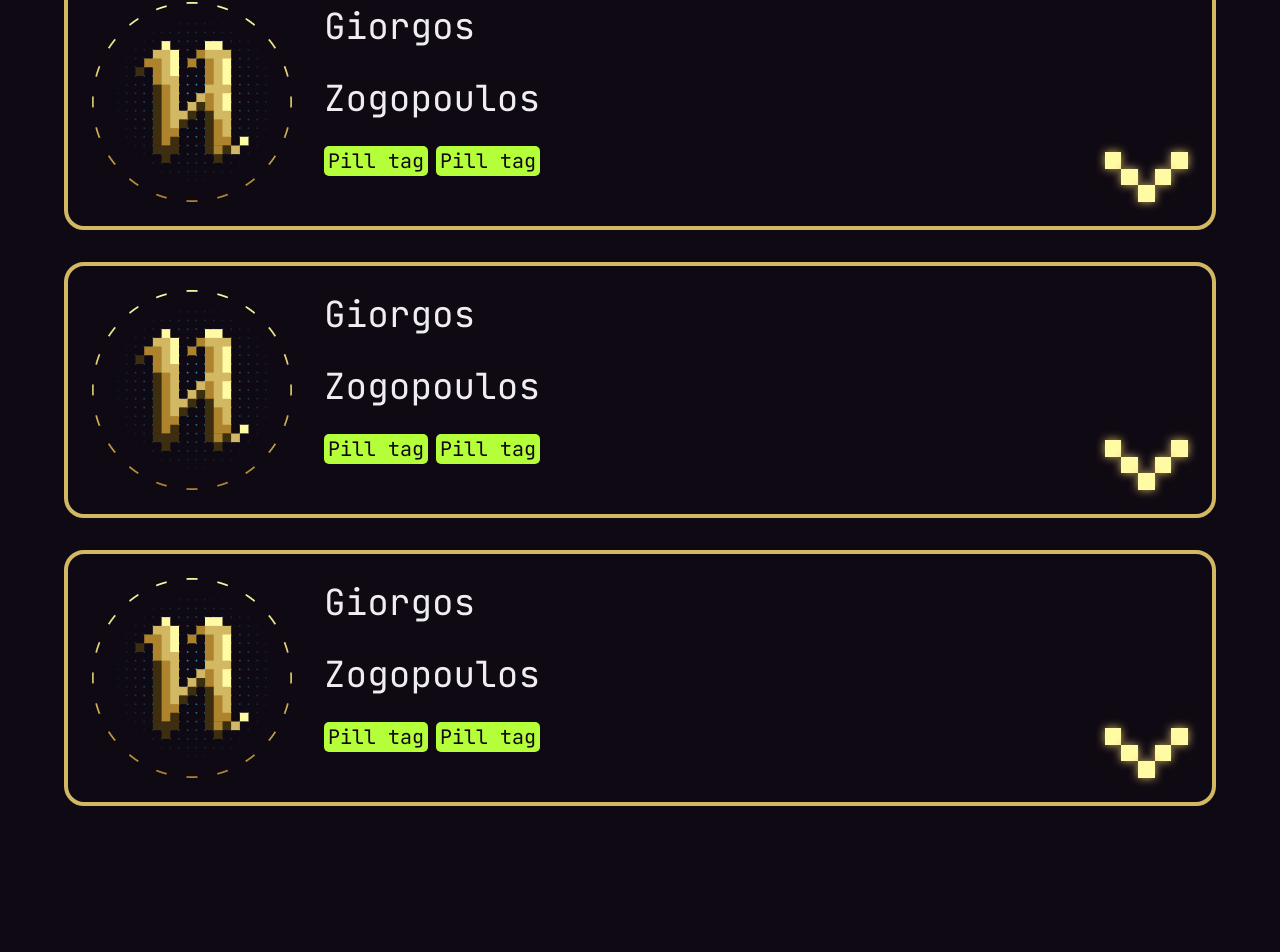
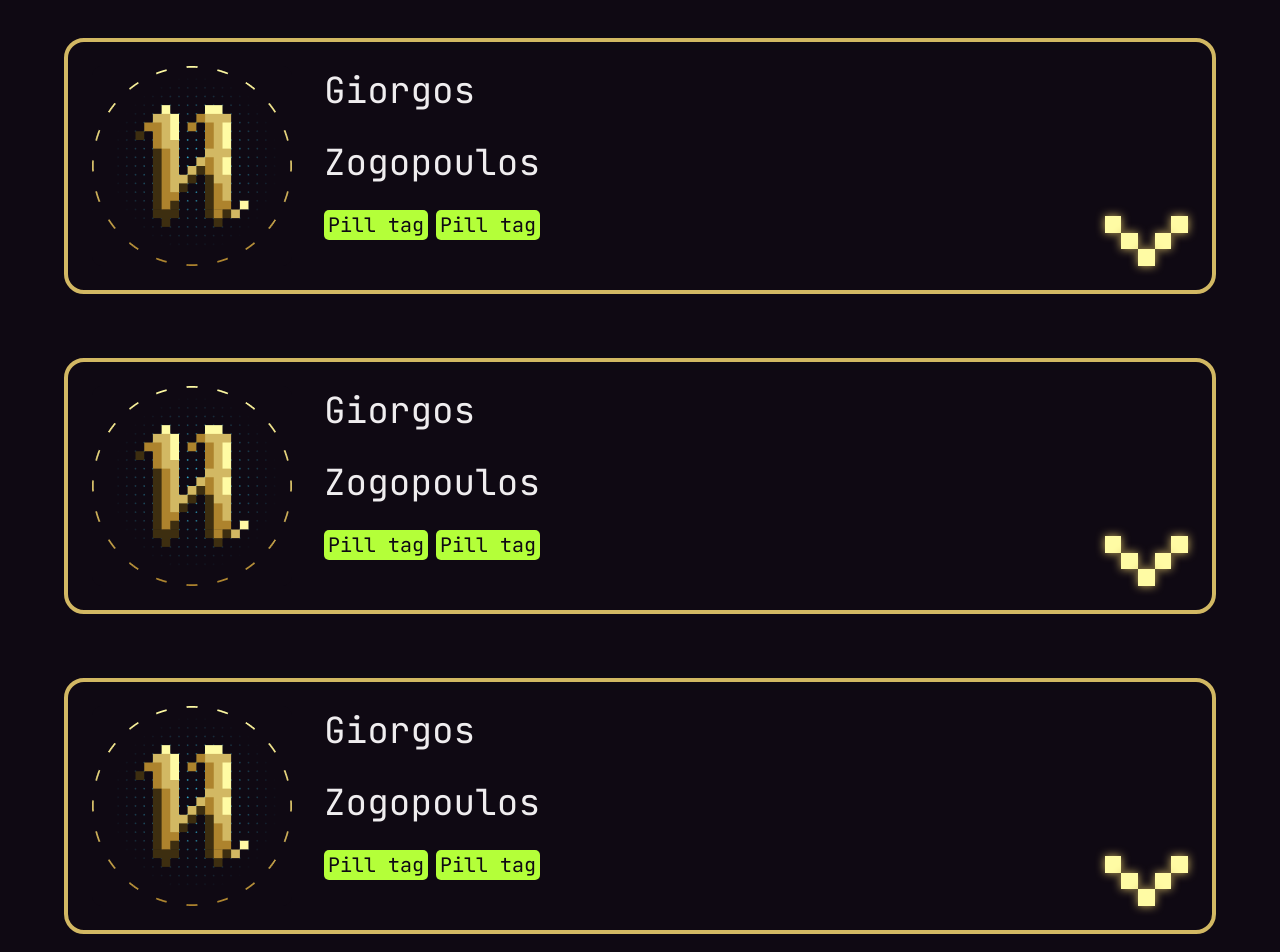
Before and after one commit to giannishorgos/Hacktoberfest-2023, an Angular app in the folder hacktoberfest/: page / in a window 1280 px wide. Shown: the part 857-1809 px from the top of the page. Built offline with nearby package versions, Linux system fonts and the light colour scheme.

Commit message:
participant card, arrow animation

```diff
--- /dev/null
+++ b/hacktoberfest/src/app/shared/participant-card/details/details.component.css
@@ -0,0 +1,64 @@
+.expand-element,
+.collapse-element {
+  width: calc(5 * 16.64px); /* 16.64 each box */
+  height: calc(3 * 16.64px);
+  align-self: flex-end;
+  /* position: absolute;
+  left: 50%;
+  bottom: 0; */
+  display: flex;
+  flex-direction: column;
+  animation: fadeIn 0.5s;
+}
+
+@keyframes fadeIn {
+  from {
+    opacity: 0;
+  }
+  to {
+    opacity: 1;
+  }
+}
+
+.collapse-element {
+  justify-self: flex-start;
+  /* top: 0; */
+}
+
+.expand-element,
+.collapse-element {
+  width: calc(5 * 16.64px); /* 16.64 each box */
+  height: calc(3 * 16.64px);
+  /* align-self: flex-end; */
+  display: flex;
+  flex-direction: column;
+}
+
+.expand-element .box,
+.collapse-element .box {
+  width: 16.64px;
+  height: 16.64px;
+  background-color: var(--bavarian-gold-1);
+  box-shadow: 0 0 10px var(--bavarian-gold-2);
+}
+
+.expand-element .first-row,
+.collapse-element .first-row {
+  display: flex;
+  width: 100%;
+  gap: calc(16.64px * 3);
+}
+
+.expand-element .second-row,
+.collapse-element .second-row {
+  width: 100%;
+  display: flex;
+  justify-content: center;
+  gap: calc(16.64px);
+}
+
+.expand-element .third-row,
+.collapse-element .third-row {
+  display: flex;
+  justify-content: center;
+}
--- /dev/null
+++ b/hacktoberfest/src/app/shared/participant-card/details/details.component.html
@@ -0,0 +1,26 @@
+<div *ngIf="!seeDetails" (click)="toggleDetails()" class="expand-element">
+  <div class="first-row">
+    <div class="box"></div>
+    <div class="box"></div>
+  </div>
+  <div class="second-row">
+    <div class="box"></div>
+    <div class="box"></div>
+  </div>
+  <div class="third-row">
+    <div class="box"></div>
+  </div>
+</div>
+<div *ngIf="seeDetails" (click)="toggleDetails()" class="collapse-element">
+  <div class="third-row">
+    <div class="box"></div>
+  </div>
+  <div class="second-row">
+    <div class="box"></div>
+    <div class="box"></div>
+  </div>
+  <div class="first-row">
+    <div class="box"></div>
+    <div class="box"></div>
+  </div>
+</div>
--- /dev/null
+++ b/hacktoberfest/src/app/shared/participant-card/details/details.component.ts
@@ -0,0 +1,20 @@
+import { Component, EventEmitter, OnInit, Output } from '@angular/core';
+
+@Component({
+  selector: 'app-details',
+  templateUrl: './details.component.html',
+  styleUrls: ['./details.component.css'],
+})
+export class DetailsComponent implements OnInit {
+  seeDetails: boolean = false;
+  @Output() seeDetailsChange: EventEmitter<boolean> = new EventEmitter();
+
+  constructor() {}
+
+  ngOnInit(): void {}
+
+  toggleDetails() {
+    this.seeDetails = !this.seeDetails;
+    this.seeDetailsChange.emit(this.seeDetails);
+  }
+}
--- /dev/null
+++ b/hacktoberfest/src/app/shared/participant-card/participant-card.component.css
@@ -0,0 +1,94 @@
+.card {
+  display: flex;
+  height: fit-content;
+  padding: 24px;
+  border: 4px solid var(--bavarian-gold-2);
+  border-radius: 20px;
+  gap: 32px;
+  width: 100%;
+  box-sizing: border-box;
+  justify-content: flex-start;
+}
+
+.card img {
+  width: 200px;
+  height: auto;
+}
+
+.card .information {
+  display: flex;
+  flex-direction: column;
+  gap: 24px;
+  width: calc(100% - 2 * 24px - 2 * 32px);
+}
+
+.card .information span {
+  font-size: var(--h3-button-font-size);
+  font-weight: var(--font-medium);
+  color: var(--manga-2);
+}
+
+.card .pill-tags {
+  display: flex;
+  justify-content: flex-start;
+  align-content: center;
+  gap: 8px;
+  color: var(--bg-color);
+  font-size: var(--pill-p1-font-size);
+  font-weight: var(--font-medium);
+}
+
+.card .pill-tags .pill-tag {
+  padding: 2px 4px;
+  background-color: var(--bright-green);
+  border-radius: 5px;
+  width: fit-content;
+}
+
+.card {
+  display: flex;
+  flex-direction: row;
+  height: fit-content;
+  padding: 24px;
+  border: 4px solid var(--bavarian-gold-2);
+  border-radius: 20px;
+  gap: 32px;
+  width: 100%;
+  box-sizing: border-box;
+  justify-content: flex-start;
+}
+
+.card img {
+  width: 200px;
+  height: auto;
+}
+
+.card .information {
+  display: flex;
+  flex-direction: column;
+  gap: 24px;
+  width: calc(100% - 2 * 24px - 2 * 32px);
+}
+
+.card .information span {
+  font-size: var(--h3-button-font-size);
+  font-weight: var(--font-medium);
+  color: var(--manga-2);
+}
+
+.card .pill-tags {
+  display: flex;
+  justify-content: flex-start;
+  align-content: center;
+  gap: 8px;
+  color: var(--bg-color);
+  font-size: var(--pill-p1-font-size);
+  font-weight: var(--font-medium);
+}
+
+.card .pill-tags .pill-tag {
+  padding: 2px 4px;
+  background-color: var(--bright-green);
+  border-radius: 5px;
+  width: fit-content;
+}
--- /dev/null
+++ b/hacktoberfest/src/app/shared/participant-card/participant-card.component.html
@@ -0,0 +1,16 @@
+<div class="card">
+  <img src="assets/Logo image.png" />
+  <div class="information">
+    <span> Giorgos </span>
+    <span>Zogopoulos </span>
+    <div class="pill-tags">
+      <div class="pill-tag">Pill tag</div>
+      <div class="pill-tag">Pill tag</div>
+    </div>
+  </div>
+  <app-details
+    (seeDetailsChange)="changeArrowPosition($event)"
+    style="display: flex; flex-direction: column"
+    [style.justify-content]="arrow_down ? 'flex-end' : 'flex-start'"
+  ></app-details>
+</div>
--- /dev/null
+++ b/hacktoberfest/src/app/shared/participant-card/participant-card.component.ts
@@ -0,0 +1,16 @@
+import { Component, OnInit } from '@angular/core';
+
+@Component({
+  selector: 'app-participant-card',
+  templateUrl: './participant-card.component.html',
+  styleUrls: ['./participant-card.component.css'],
+})
+export class ParticipantCardComponent implements OnInit {
+  arrow_down = true;
+  constructor() {}
+
+  ngOnInit(): void {}
+  changeArrowPosition(value: boolean) {
+    this.arrow_down = !this.arrow_down;
+  }
+}
--- a/hacktoberfest/src/app/shared/participants/participants.component.css
+++ b/hacktoberfest/src/app/shared/participants/participants.component.css
@@ -21,96 +21,3 @@ main .participants-container .participants-cards {
   gap: 32px;
   width: 100%;
 }
-
-main .participants-container .participants-cards .card {
-  display: flex;
-  height: fit-content;
-  padding: 24px;
-  border: 4px solid var(--bavarian-gold-2);
-  border-radius: 20px;
-  gap: 32px;
-  width: 100%;
-  box-sizing: border-box;
-  justify-content: flex-start;
-}
-
-main .participants-container .participants-cards .card img {
-  width: 200px;
-  height: auto;
-}
-
-main .participants-container .participants-cards .card .information {
-  display: flex;
-  flex-direction: column;
-  gap: 24px;
-  width: calc(100% - 2 * 24px - 2 * 32px);
-}
-
-main .participants-container .participants-cards .card .information span {
-  font-size: var(--h3-button-font-size);
-  font-weight: var(--font-medium);
-  color: var(--manga-2);
-}
-
-main .participants-container .participants-cards .card .pill-tags {
-  display: flex;
-  justify-content: flex-start;
-  align-content: center;
-  gap: 8px;
-  color: var(--bg-color);
-  font-size: var(--pill-p1-font-size);
-  font-weight: var(--font-medium);
-}
-
-main .participants-container .participants-cards .card .pill-tags .pill-tag {
-  padding: 2px 4px;
-  background-color: var(--bright-green);
-  border-radius: 5px;
-  width: fit-content;
-}
-
-main .participants-container .participants-cards .card .expand-element {
-  width: calc(5 * 16.64px); /* 16.64 each box */
-  height: calc(3 * 16.64px);
-  align-self: flex-end;
-  display: flex;
-  flex-direction: column;
-}
-
-main .participants-container .participants-cards .card .expand-element .box {
-  width: 16.64px;
-  height: 16.64px;
-  background-color: var(--bavarian-gold-1);
-  box-shadow: 0 0 10px var(--bavarian-gold-2);
-}
-
-main
-  .participants-container
-  .participants-cards
-  .card
-  .expand-element
-  .first-row {
-  display: flex;
-  gap: calc(16.64px * 3);
-}
-
-main
-  .participants-container
-  .participants-cards
-  .card
-  .expand-element
-  .second-row {
-  display: flex;
-  justify-content: center;
-  gap: calc(16.64px);
-}
-
-main
-  .participants-container
-  .participants-cards
-  .card
-  .expand-element
-  .third-row {
-  display: flex;
-  justify-content: center;
-}
--- a/hacktoberfest/src/app/shared/participants/participants.component.html
+++ b/hacktoberfest/src/app/shared/participants/participants.component.html
@@ -1,79 +1,10 @@
 <main>
   <div class="participants-container">
     <button (click)="openForm()">New Registration</button>
-    <div class="participants-cards">
-      <div class="card">
-        <img src="assets/Logo image.png" />
-        <div class="information">
-          <span> Giorgos </span>
-          <span>Zogopoulos </span>
-          <div class="pill-tags">
-            <div class="pill-tag">Pill tag</div>
-            <div class="pill-tag">Pill tag</div>
-          </div>
-        </div>
-        <div class="expand-element">
-          <div class="first-row">
-            <div class="box"></div>
-            <div class="box"></div>
-          </div>
-          <div class="second-row">
-            <div class="box"></div>
-            <div class="box"></div>
-          </div>
-          <div class="third-row">
-            <div class="box"></div>
-          </div>
-        </div>
-      </div>
-      <div class="card">
-        <img src="assets/Logo image.png" />
-        <div class="information">
-          <span> Giorgos </span>
-          <span>Zogopoulos </span>
-          <div class="pill-tags">
-            <div class="pill-tag">Pill tag</div>
-            <div class="pill-tag">Pill tag</div>
-          </div>
-        </div>
-        <div class="expand-element">
-          <div class="first-row">
-            <div class="box"></div>
-            <div class="box"></div>
-          </div>
-          <div class="second-row">
-            <div class="box"></div>
-            <div class="box"></div>
-          </div>
-          <div class="third-row">
-            <div class="box"></div>
-          </div>
-        </div>
-      </div>
-      <div class="card">
-        <img src="assets/Logo image.png" />
-        <div class="information">
-          <span>Giorgos </span>
-          <span>Zogopoulos </span>
-          <div class="pill-tags">
-            <div class="pill-tag">Pill tag</div>
-            <div class="pill-tag">Pill tag</div>
-          </div>
-        </div>
-        <div class="expand-element">
-          <div class="first-row">
-            <div class="box"></div>
-            <div class="box"></div>
-          </div>
-          <div class="second-row">
-            <div class="box"></div>
-            <div class="box"></div>
-          </div>
-          <div class="third-row">
-            <div class="box"></div>
-          </div>
-        </div>
-      </div>
-    </div>
+    <div class="participants-cards"></div>
+    <app-participant-card
+      *ngFor="let i of [1, 2, 3]"
+      style="width: 100%"
+    ></app-participant-card>
   </div>
 </main>
--- a/hacktoberfest/src/app/shared/shared.module.ts
+++ b/hacktoberfest/src/app/shared/shared.module.ts
@@ -3,9 +3,11 @@ import { CommonModule } from '@angular/common';
 import { HeaderComponent } from './header/header.component';
 import { ParticipantsComponent } from './participants/participants.component';
 import { FormModalComponent } from './form-modal/form-modal.component';
+import { ParticipantCardComponent } from './participant-card/participant-card.component';
+import { DetailsComponent } from './participant-card/details/details.component';
 
 @NgModule({
-  declarations: [HeaderComponent, ParticipantsComponent, FormModalComponent],
+  declarations: [HeaderComponent, ParticipantsComponent, FormModalComponent, ParticipantCardComponent, DetailsComponent],
   exports: [HeaderComponent, ParticipantsComponent, FormModalComponent],
   imports: [CommonModule],
 })
```
Also changed, not shown: 2 other files (tests, documents, lock files or other folders).
